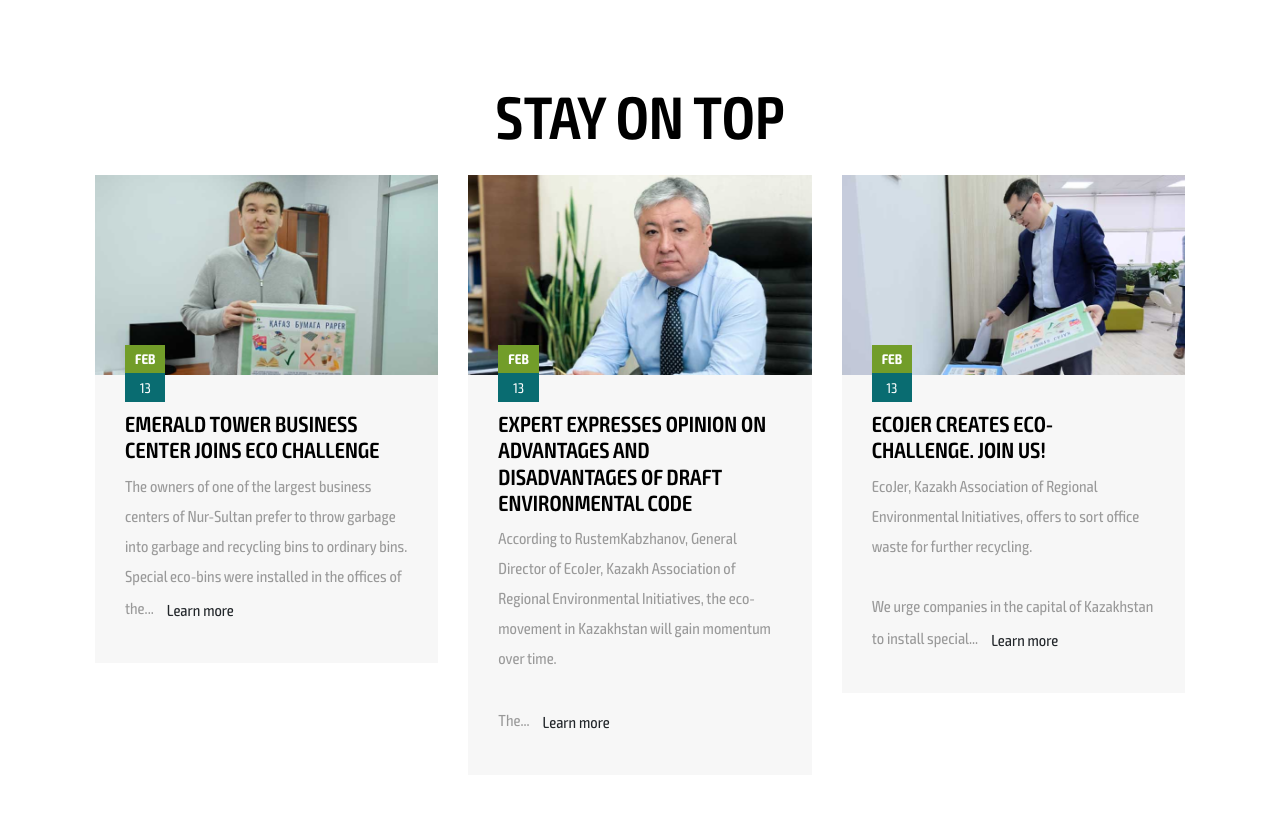
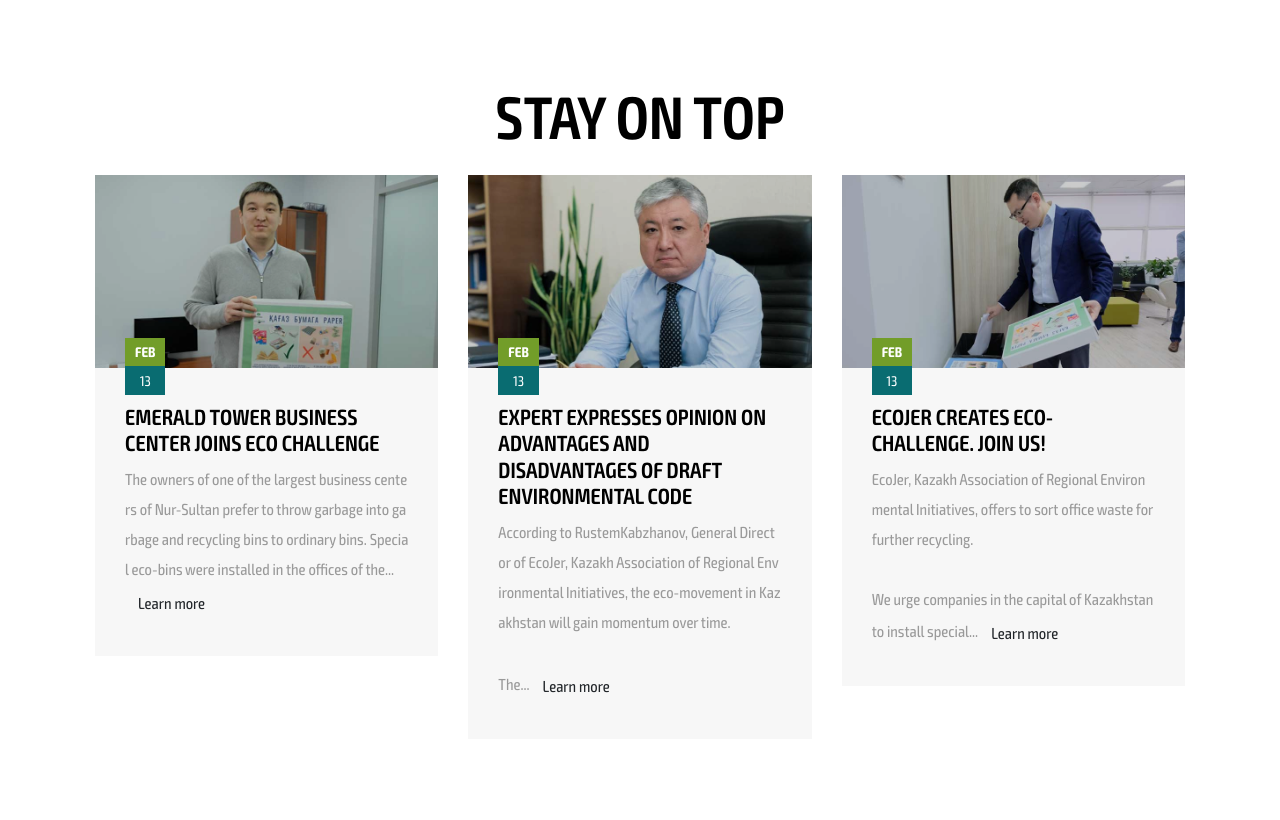
Before and after one commit to nurzhol/ecojer, a CodeIgniter app: page /database/ in a window 1280 px wide. Shown: the part 610-1430 px from the top of the page. Run offline with CodeIgniter, Linux system fonts and the light colour scheme; data comes from the database, SQL or seed files in the repository; data that the repository does not hold is empty; some libraries are stand-ins or nearby versions.

Commit message:
Image & Content fixed in news & news detail

```diff
--- a/application/views/index.php
+++ b/application/views/index.php
@@ -1,4 +1,12 @@
-	<header role="banner" id="home">
+	<style type="text/css">
+    .post-description{
+      word-break: break-all;
+    }
+    .post-content p{
+      word-break: break-all;
+    }
+   </style>
+   <header role="banner" id="home">
 			<div class="header">
 				<div class="container">
 					<div class="header__content">
@@ -34,16 +42,16 @@
 
 					   <?php $j=0; if($news) {foreach($news as $new){ if($this->session->userdata('site_lang') == $new->language){ if($j<= 100){?>
                         <div class="post-slide wow fadeInUp">
-                           <div class="post-img" style="background-image: url(<?php echo base_url("assets/backend/uploads/news/".$new->image)?>); background-size: cover; height: 200px; background-position: center center;">
-                              <!-- <a href="#"><img style="height:200px"  src="<?php echo base_url() ?>assets/backend/uploads/news/<?php echo $new->image;?>" alt="<?php echo $new->title;?>"></a> -->
+                           <div class="post-img">
+                              <a href="#"><img style="height:auto;" src="<?php echo base_url() ?>assets/backend/uploads/news/<?php echo $new->image;?>" alt="<?php echo $new->title;?>"></a>
                            </div>
                            <div class="post-content" >
                               <div class="post-date">
                                  <span class="month"><?php echo $this->lang->line(date('M',strtotime($new->created_date)));?></span>
                                  <span class="date"><?php echo date('d',strtotime($new->created_date));?></span>
                               </div>
-                              <h5 class="post-title"><a href="<?php echo base_url('news/'.$new->id);?>"><?php echo $new->title;?></a></h5>
-                              <p class="post-description" style="height:auto;">
+                              <h5 class="post-title"><a href="<?php echo base_url('news/'.$new->id);?>" style="width: 100%;"><?php echo $new->title;?></a></h5>
+                              <p class="post-description" style="height:auto; width: 100%; word-break: break-all;">
                                	<?php   $new_text =$new->description;
 									         if (strlen($new->description) > 200)
 												{
```
Also changed, not shown: application/views/newsDetails.php (+8 -3 lines).
